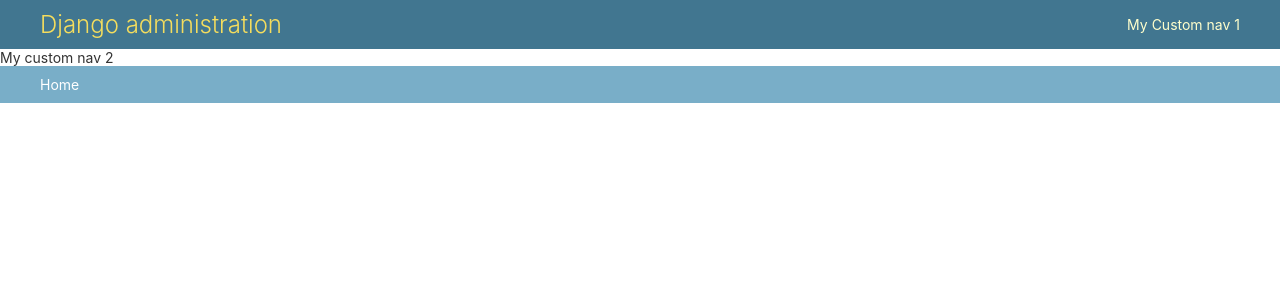
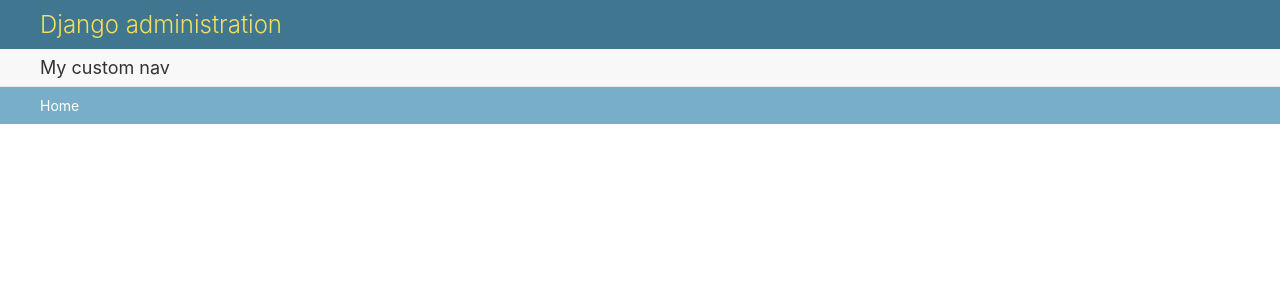
Before and after one commit to davewsmith/django42_play, a Django app: template play/customadmin/templates/admin/base_site.html in a window 1280 px wide. Shown: the top 300 px of the page. Run offline with Django 4.2, Linux system fonts and the light colour scheme; the template is opened without the code that fills it, so the values that code supplies are empty.

Commit message:
Clean up/style the custom nav bar

```diff
--- /dev/null
+++ b/play/customadmin/static/customadmin/css/custom.css
@@ -0,0 +1,7 @@
+.custom-nav {
+    padding: 8px 40px 8px;
+    font-size: 1.125rem;
+    color: var(--body-fg);
+    background: var(--darkened-bg);
+    border-bottom: 1px solid var(--hairline-color);
+}
--- a/play/customadmin/templates/admin/base_site.html
+++ b/play/customadmin/templates/admin/base_site.html
@@ -1,15 +1,19 @@
 {% extends "admin/base.html" %}
+{% load static %}
 
 {% block title %}{% if subtitle %}{{ subtitle }} | {% endif %}{{ title }} | {{ site_title|default:_('Django site admin') }}{% endblock %}
+
+{% block extrastyle %}
+<!-- my custom stylesheet -->
+<link rel="stylesheet" href="{% static "customadmin/css/custom.css" %}">
+{% endblock %}
 
 {% block branding %}
 <h1 is="site-name"><a href="{% url 'admin:index' %}">{{ site_header|default:_('Django administration') }}</a><h1>
 {% endblock %}
 
 {% block header %}{{ block.super }}
-<div>My custom nav 2</div>
+<div class="custom-nav">My custom nav</div>
 {% endblock %}
 
-{% block nav-global %}
-<div>My Custom nav 1</div>
-{% endblock %}
+{% block nav-global %}{% endblock %}
```
Also changed, not shown: NOTES.md (+4 -2 lines).
